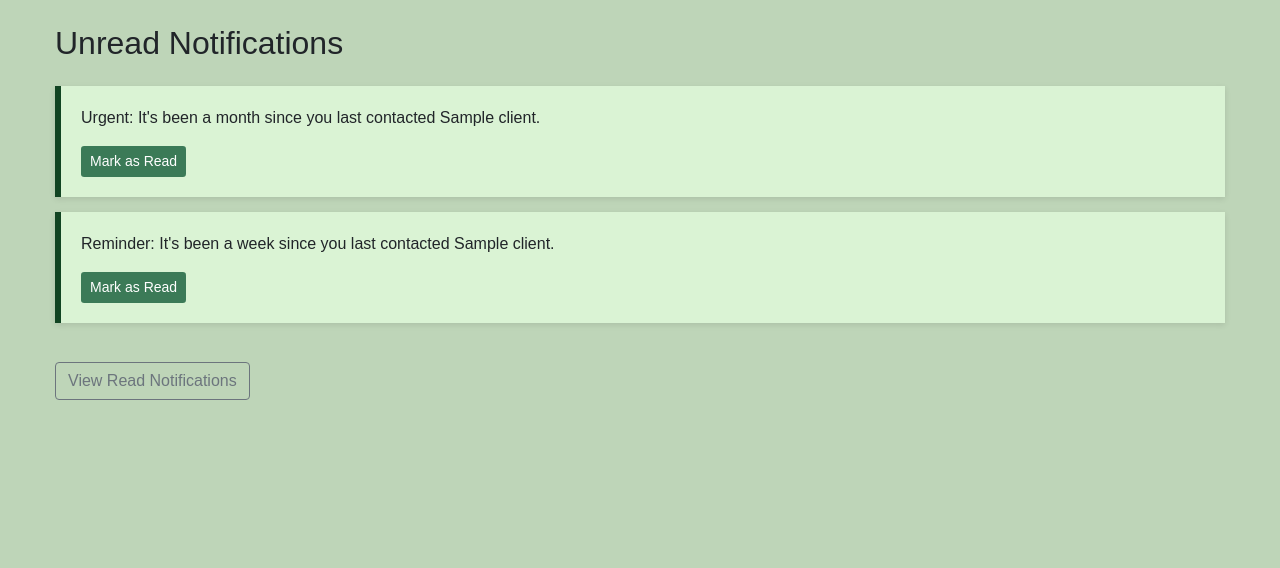
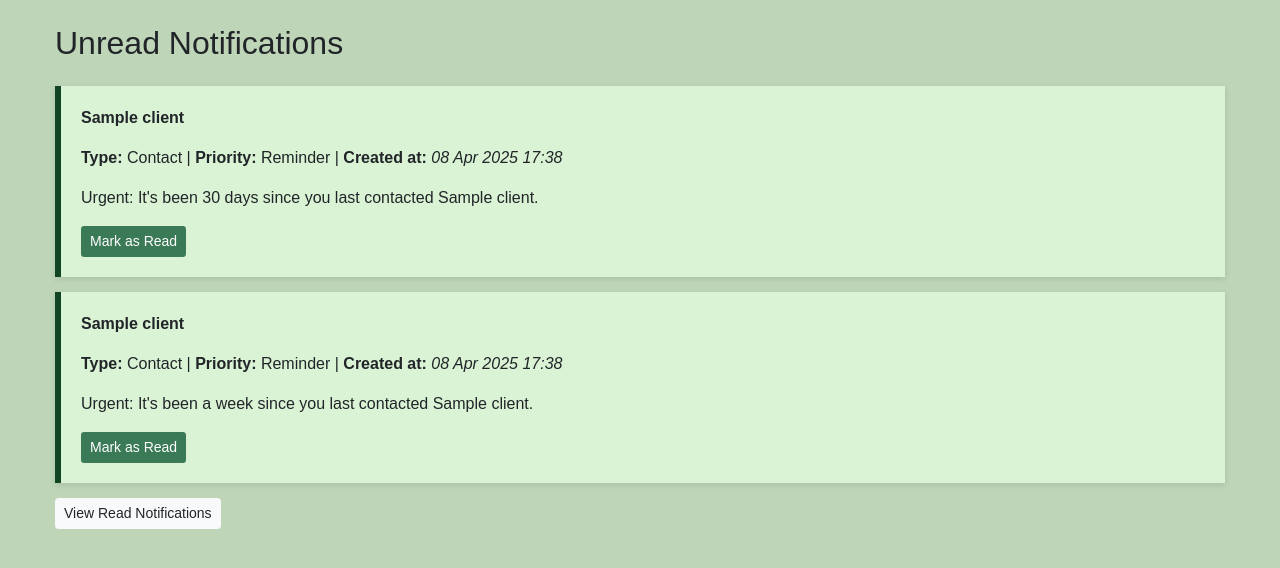
Before and after one commit to Robbolo/client-webapp, a Django app: page /notifications/ in a window 1280 px wide. Shown: the part 56-624 px from the top of the page. Run offline with Django 5.2, Linux system fonts and the light colour scheme; data comes from the database, SQL or seed files in the repository; tables that the repository leaves empty hold one stand-in row (values such as "Sample post"); some libraries are stand-ins or nearby versions.

Commit message:
added notifications for sessions, and made notifications consistent

```diff
--- a/src/clients/forms.py
+++ b/src/clients/forms.py
@@ -35,7 +35,9 @@ class SessionForm(forms.ModelForm):
         fields = ['date', 'session_type', 'topic', 'notes', 'is_completed']
         widgets = {
             'date': forms.DateTimeInput(attrs={'type': 'datetime-local'}),
-            'notes': forms.Textarea(attrs={'rows': 4}),
+            'topic': forms.TextInput(attrs={'class': 'form-control'}),
+            'notes': forms.Textarea(attrs={'class': 'form-control', 'rows': 4}),
+            'session_type': forms.Select(attrs={'class': 'form-control'}),
         }
 
 class ClientDocumentForm(forms.ModelForm):
--- a/src/clients/models.py
+++ b/src/clients/models.py
@@ -98,6 +98,25 @@ class Notification(models.Model):
     created_at = models.DateTimeField(auto_now_add=True)
     read = models.BooleanField(default=False)
 
+    notification_types = [('Contact', 'Contact'),
+                          ('Sessions', 'Sessions'),
+                          ('Payment', 'Payment'),
+                          ('Other', 'Other')]
+    notification_type = models.CharField(
+        max_length=40,
+        choices=notification_types,
+        default='Other'
+        )
+
+    priority_levels = [('Reminder', 'Reminder'),
+                      ('Urgent', 'Urgent'),
+                      ]
+    notification_priority = models.CharField(
+        max_length=40,
+        choices=priority_levels,
+        default='Reminder'
+        )
+
     def __str__(self):
         return f"Notification for {self.client.name}"
 
--- /dev/null
+++ b/src/clients/notification_engine.py
@@ -0,0 +1,12 @@
+from .notification_rules import (
+    notify_clients_not_contacted_weekly,
+    notify_clients_not_contacted_monthly,
+    notify_clients_low_sessions,
+    notify_clients_no_sessions_left,
+)
+
+def run_all_notification_checks():
+    notify_clients_not_contacted_weekly()
+    notify_clients_not_contacted_monthly()
+    notify_clients_low_sessions(),
+    notify_clients_no_sessions_left(),
--- /dev/null
+++ b/src/clients/notification_rules.py
@@ -0,0 +1,67 @@
+from datetime import timedelta
+from django.utils import timezone
+from clients.models import Client, Notification
+
+def should_create_notification(client, message, cooldown_days=7):
+    recent_cutoff = timezone.now() - timedelta(days=cooldown_days)
+    return not Notification.objects.filter(
+        client=client,
+        message=message,
+        created_at__gte=recent_cutoff
+    ).exists()
+
+def notify_clients_not_contacted_weekly():
+    month_threshold = timezone.now() - timedelta(days=7)
+    clients = Client.objects.filter(last_contact_date__lte=month_threshold)
+
+    for client in clients:
+            week_days=7
+            message=f"Urgent: It's been a week since you last contacted {client.name}."
+            if should_create_notification(client, message, cooldown_days=week_days):
+                Notification.objects.create(
+                    client=client,
+                    message=message,
+                    notification_type='Contact',
+                    notification_priority='Reminder'
+                    )
+
+def notify_clients_not_contacted_monthly():
+    month_threshold = timezone.now() - timedelta(days=30)
+    clients = Client.objects.filter(last_contact_date__lte=month_threshold)
+
+    for client in clients:
+            month_days=30
+            message=f"Urgent: It's been {month_days} days since you last contacted {client.name}."
+            if should_create_notification(client, message, cooldown_days=month_days):
+                Notification.objects.create(
+                    client=client,
+                    message=message,
+                    notification_type='Contact',
+                    notification_priority='Reminder'
+                    )
+
+def notify_clients_low_sessions():
+    clients = Client.objects.filter(paid_sessions_remaining=1,client_status='Paying')
+
+    for client in clients:
+        message=f"Reminder: {client.name} has only 1 paid session remaining."
+        if should_create_notification(client, message):
+             Notification.objects.create(
+                client=client,
+                message=message,
+                notification_type='Sessions',
+                notification_priority='Reminder'
+                )
+
+def notify_clients_no_sessions_left():
+    clients = Client.objects.filter(paid_sessions_remaining=0, client_status='Paying')
+
+    for client in clients:
+        message=f"Urgent: {client.name} has no paid sessions remaining."
+        if should_create_notification(client, message):
+             Notification.objects.create(
+                client=client,
+                message=message,
+                notification_type='Contact',
+                notification_priority='Urgent'
+                )
--- a/src/clients/templates/clients/base.html
+++ b/src/clients/templates/clients/base.html
@@ -104,6 +104,11 @@
             background-color: #e4efe1;
         }
 
+        .notification-card.urgent {
+            border-left: 6px solid #ad1414; /* red for urgent */
+        }
+
+
         /* Utility Classes */
         .soft-green {
             background-color: #d8f3dc !important;
--- a/src/clients/templates/clients/notification_dashboard.html
+++ b/src/clients/templates/clients/notification_dashboard.html
@@ -5,7 +5,11 @@
 
     {% if notifications %}
         {% for notification in notifications %}
-            <div class="notification-card">
+        <div class="notification-card {% if notification.notification_priority == 'Urgent' %}urgent{% endif %}">
+            <p><strong>{{ notification.client.name }}</strong></p>
+                <p><strong>Type:</strong> {{ notification.notification_type|title }} |
+                   <strong>Priority:</strong> {{ notification.notification_priority|title }} |
+                   <strong>Created at: </strong><em>{{ notification.created_at|date:"d M Y H:i" }}</em></p>
                 <p>{{ notification.message }}</p>
                 <form method="post" action="{% url 'mark_as_read' notification.id %}">
                     {% csrf_token %}
@@ -17,6 +21,5 @@
         <div class="alert alert-info">No unread notifications!</div>
     {% endif %}
 
-    <a href="{% url 'read_notifications' %}" class="btn btn-outline-secondary mt-4">View Read Notifications</a>
-
+    <a href="{% url 'read_notifications' %}" class="btn btn-sm btn-light">View Read Notifications</a>
 {% endblock %}
--- a/src/clients/views.py
+++ b/src/clients/views.py
@@ -13,6 +13,7 @@ from io import BytesIO
 from reportlab.pdfgen import canvas
 from pathlib import Path
 from .utils import generate_invoice_pdf
+from clients.notification_engine import run_all_notification_checks
 
 # Create your views here.
 def client_detail(request, client_id):
@@ -26,6 +27,7 @@ def client_detail(request, client_id):
                                                           })
 
 def client_list(request):
+    run_all_notification_checks()
     query = request.GET.get('q', '')  # Get search term from URL query parameter (default empty string)
 
     if query:
@@ -39,34 +41,10 @@ def client_list(request):
 
     return render(request, 'clients/client_list.html', {'clients': clients, 'query': query})
 
-# function to generate notifications - will get called during the dashboard view
-def create_notifications():
-    # Get clients who haven't been contacted in the last 7 or 30 days
-    week_threshold = timezone.now() - timedelta(days=7)
-    month_threshold = timezone.now() - timedelta(days=30)
-
-    # Find clients needing a 1-week notification
-    clients_for_weekly_notification = Client.objects.filter(last_contact_date__lte=week_threshold)
-
-    # Find clients needing a 1-month notification
-    clients_for_monthly_notification = Client.objects.filter(last_contact_date__lte=month_threshold)
-
-    # Create notifications for each client
-    for client in clients_for_weekly_notification:
-        Notification.objects.get_or_create(
-            client=client,
-            message=f"Reminder: It's been a week since you last contacted {client.name}.",
-        )
-
-    for client in clients_for_monthly_notification:
-        Notification.objects.get_or_create(
-            client=client,
-            message=f"Urgent: It's been a month since you last contacted {client.name}.",
-        )
 
 def notification_dashboard(request):
-    create_notifications()  # Call the function to generate notifications - move to cronjob
-    notifications = Notification.objects.filter(read=False).order_by('-created_at')  # Unread notifications, newest first
+    run_all_notification_checks()
+    notifications = Notification.objects.filter(read=False).order_by('-created_at')
     return render(request, 'clients/notification_dashboard.html', {'notifications': notifications})
 
 # couple with notification dashboard to allow read functionality
```
Also changed, not shown: src/clients/templates/clients/add_session.html (+28 -10 lines), src/clients/templates/clients/read_notifications.html (+9 -5 lines), src/clients/migrations/0020_notification_notification_priority_and_more.py (added).
